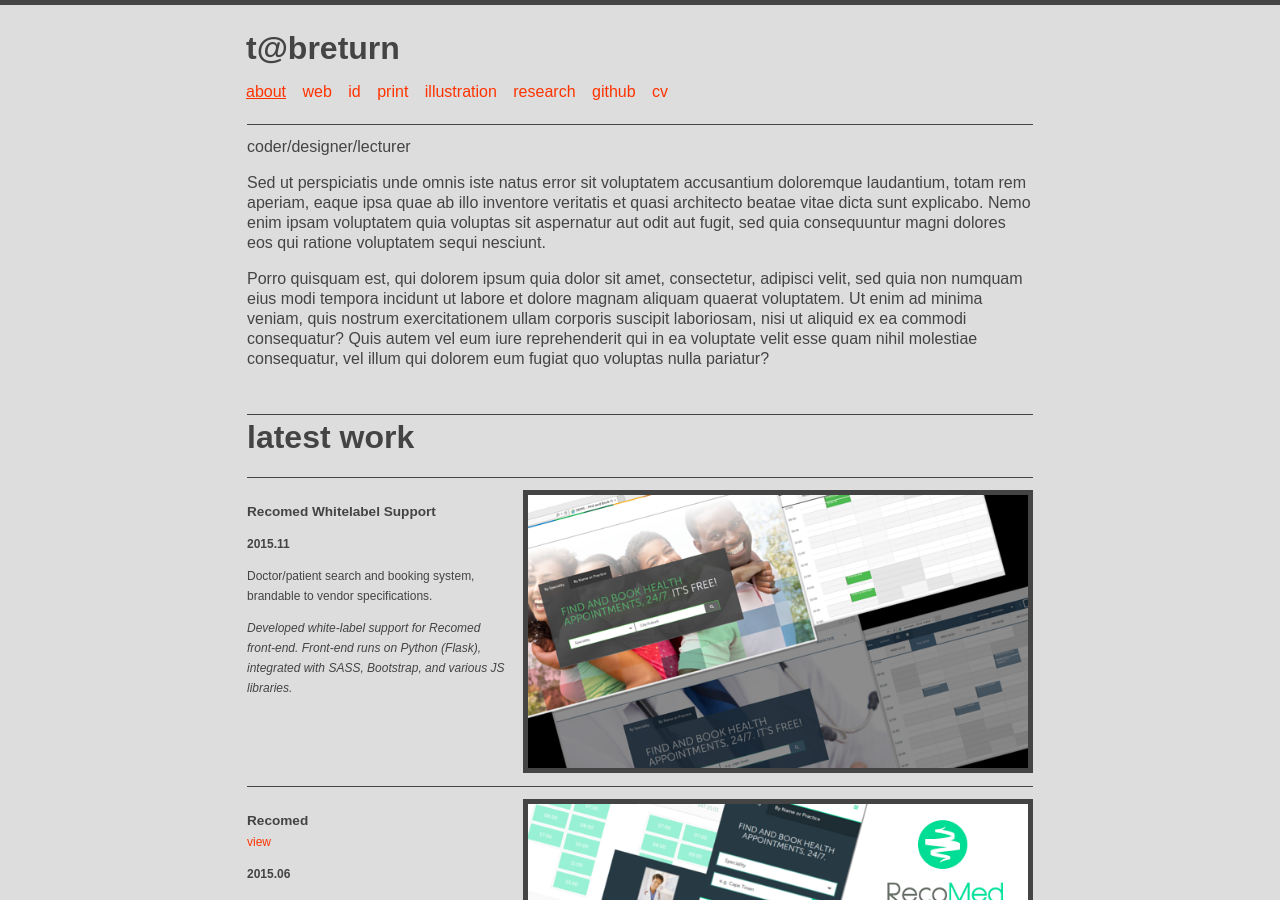
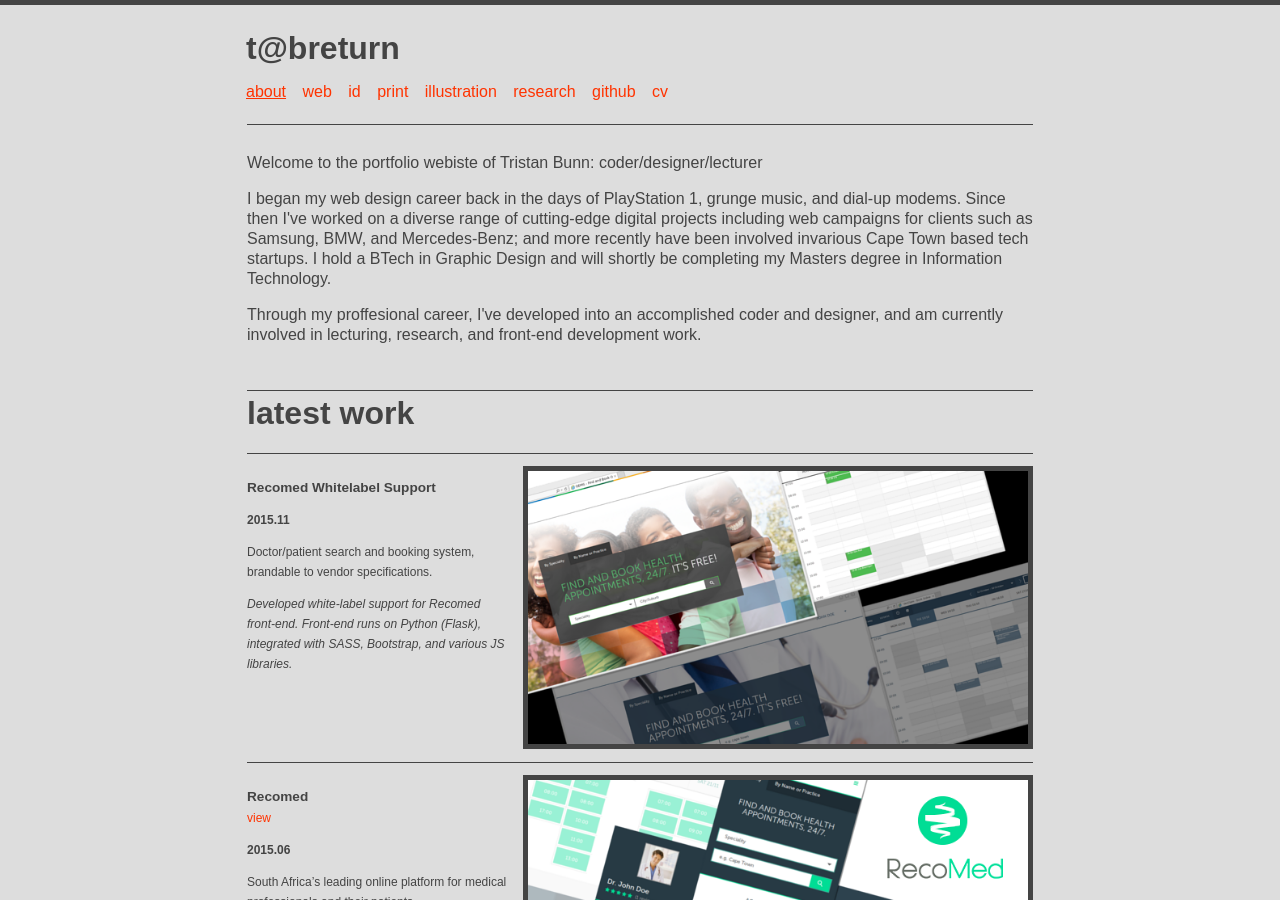
Before and after one commit to tabreturn/tabreturn.portfolio, a Jekyll site: the page built from about.html, in a window 1280 px wide and 900 px high. Built offline with Jekyll 4.4.1, drawn with Linux system fonts in a browser that asks for light colours; some web fonts are replaced; comment, search, counter and statistics services are not loaded.

Commit message:
- intro edit

```diff
--- a/about.html
+++ b/about.html
@@ -3,22 +3,21 @@
 title:  latest
 ---
 <div class="entryContainer">
-  coder/designer/lecturer
   <p>
-  Sed ut perspiciatis unde omnis iste natus error sit voluptatem accusantium
-  doloremque laudantium, totam rem aperiam, eaque ipsa quae ab illo inventore
-  veritatis et quasi architecto beatae vitae dicta sunt explicabo. Nemo enim
-  ipsam voluptatem quia voluptas sit aspernatur aut odit aut fugit, sed quia
-  consequuntur magni dolores eos qui ratione voluptatem sequi nesciunt.
+  Welcome to the portfolio webiste of Tristan Bunn: coder/designer/lecturer
   </p>
   <p>
-  Porro quisquam est, qui dolorem ipsum quia dolor sit amet, consectetur,
-  adipisci velit, sed quia non numquam eius modi tempora incidunt ut labore et
-  dolore magnam aliquam quaerat voluptatem. Ut enim ad minima veniam, quis
-  nostrum exercitationem ullam corporis suscipit laboriosam, nisi ut aliquid ex
-  ea commodi consequatur? Quis autem vel eum iure reprehenderit qui in ea
-  voluptate velit esse quam nihil molestiae consequatur, vel illum qui dolorem
-  eum fugiat quo voluptas nulla pariatur?
+  I began my web design career back in the days of PlayStation 1, grunge music,
+  and dial-up modems. Since then I've worked on a diverse range of cutting-edge
+  digital projects including web campaigns for clients such as Samsung, BMW,
+  and Mercedes-Benz; and more recently have been involved invarious Cape Town
+  based tech startups. I hold a BTech in Graphic Design and will shortly be
+  completing my Masters degree in Information Technology.
+  </p>
+  <p>
+  Through my proffesional career, I've developed into an accomplished coder and
+  designer, and am currently involved in lecturing, research, and front-end
+  development work.
   </p>
 </div>
 
```
